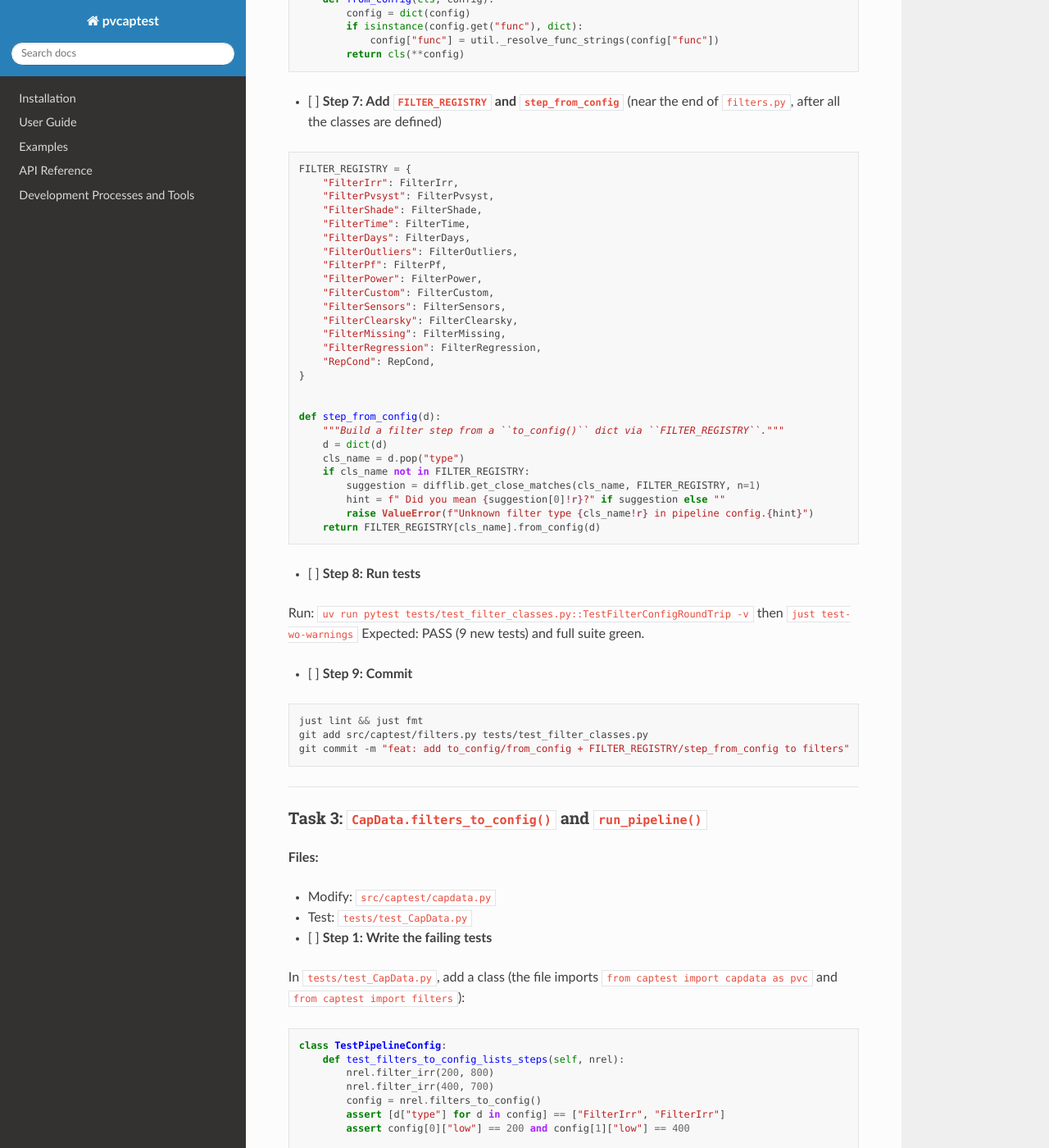
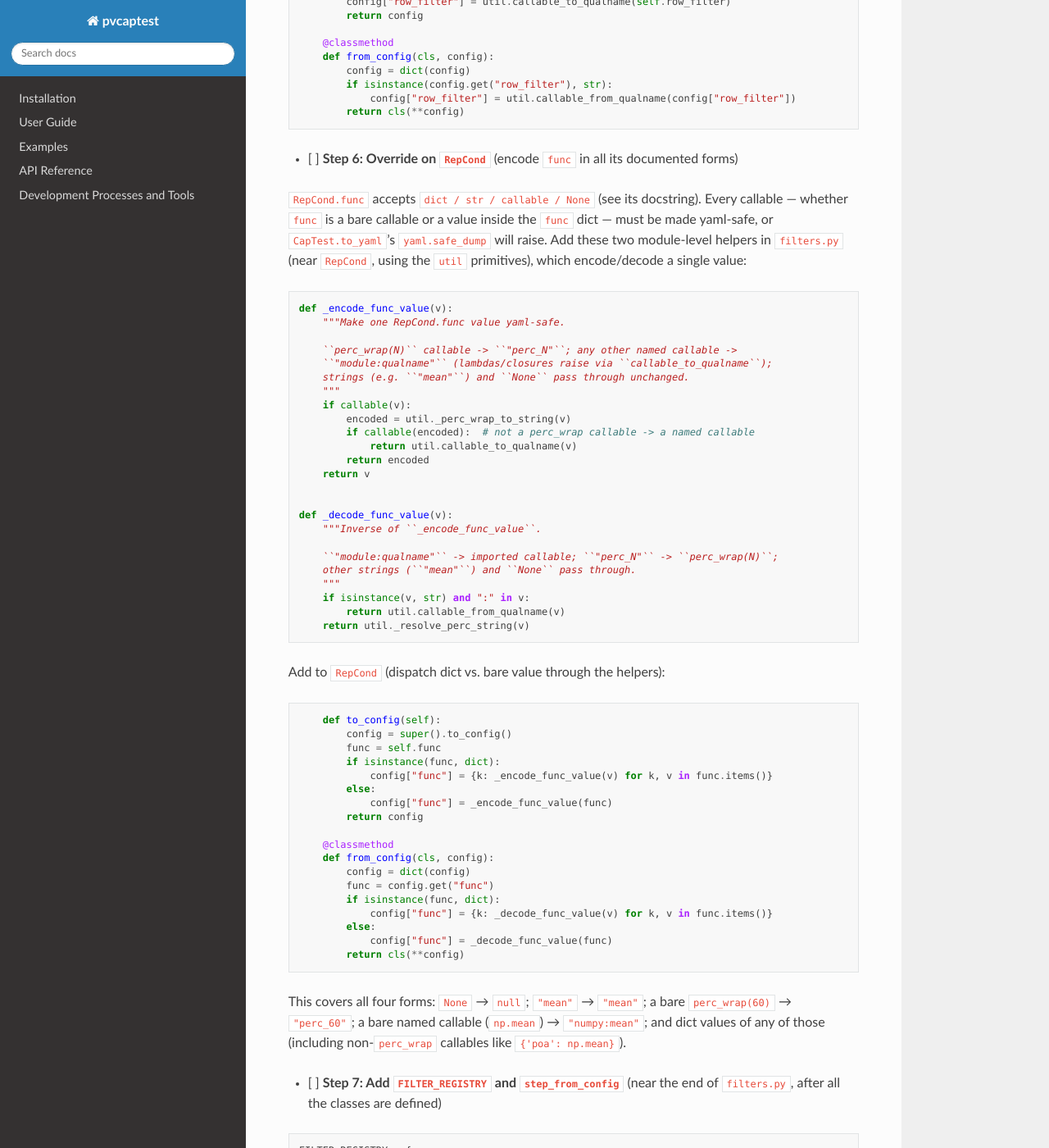
Before and after one commit to pvcaptest/pvcaptest, a Sphinx documentation site: the page built from docs/superpowers/plans/2026-06-06-config-round-trip.md, in a window 1280 px wide and 1400 px high, scrolled down 8319 px. Shown: the whole window at 82% size. Built offline with Sphinx 7.4.7 and the Read the Docs theme 3.1.0, drawn with Linux system fonts in a browser that asks for light colours; pages that are not in the unit, such as notebooks, are missing from menus; some of the changed text lies outside the part shown.

Commit message:
docs: handle all RepCond.func forms in chunk-7 plan (review #111)
RepCond.func is dict/str/callable/None, but the plan only serialized the
dict case — a bare callable would leak into yaml.safe_dump and not
round-trip. Add _encode_func_value/_decode_func_value (perc_wrap->perc_N,
other named callable->module:qualname, str/None passthrough), applied to a
bare func and to each dict value (also fixes non-perc_wrap callables in dict
values). Add tests for str/bare-perc/bare-callable/dict-with-named-callable.
Spec RepCond row updated to match.

Co-Authored-By: Claude Opus 4.8 <noreply@anthropic.com>

````diff
--- a/docs/superpowers/plans/2026-06-06-config-round-trip.md
+++ b/docs/superpowers/plans/2026-06-06-config-round-trip.md
@@ -279,6 +279,33 @@ class TestFilterConfigRoundTrip:
         assert cfg["func"] is None
         assert step_from_config(cfg).func is None
 
+    def test_rep_cond_str_func_roundtrips(self):
+        cfg = RepCond(func="mean").to_config()
+        assert cfg["func"] == "mean"
+        assert step_from_config(cfg).func == "mean"
+
+    def test_rep_cond_bare_perc_wrap_func_roundtrips(self):
+        cfg = RepCond(func=util.perc_wrap(60)).to_config()
+        assert cfg["func"] == "perc_60"
+        assert step_from_config(cfg).func.__name__ == "perc_wrap(60)"
+
+    def test_rep_cond_bare_named_callable_func_roundtrips(self):
+        import numpy as np
+
+        cfg = RepCond(func=np.mean).to_config()
+        assert isinstance(cfg["func"], str) and ":" in cfg["func"]
+        assert step_from_config(cfg).func is np.mean
+
+    def test_rep_cond_dict_with_named_callable_roundtrips(self):
+        import numpy as np
+
+        cfg = RepCond(func={"poa": np.mean, "t_amb": "mean"}).to_config()
+        assert cfg["func"]["t_amb"] == "mean"
+        assert ":" in cfg["func"]["poa"]
+        rebuilt = step_from_config(cfg).func
+        assert rebuilt["poa"] is np.mean
+        assert rebuilt["t_amb"] == "mean"
+
     def test_filter_custom_named_func_roundtrips(self):
         cfg = FilterCustom(pd.DataFrame.head, 3).to_config()
         assert cfg["func"] == "pandas.core.generic:NDFrame.head"
@@ -371,26 +398,61 @@ Add to `FilterSensors`:
         return cls(**config)
 ```
 
-- [ ] **Step 6: Override on `RepCond`** (encode the `func` dict's `perc_wrap` callables)
+- [ ] **Step 6: Override on `RepCond`** (encode `func` in all its documented forms)
 
-Add to `RepCond`:
+`RepCond.func` accepts `dict / str / callable / None` (see its docstring). Every callable — whether `func` is a bare callable or a value inside the `func` dict — must be made yaml-safe, or `CapTest.to_yaml`'s `yaml.safe_dump` will raise. Add these two module-level helpers in `filters.py` (near `RepCond`, using the `util` primitives), which encode/decode a single value:
+
+```python
+def _encode_func_value(v):
+    """Make one RepCond.func value yaml-safe.
+
+    ``perc_wrap(N)`` callable -> ``"perc_N"``; any other named callable ->
+    ``"module:qualname"`` (lambdas/closures raise via ``callable_to_qualname``);
+    strings (e.g. ``"mean"``) and ``None`` pass through unchanged.
+    """
+    if callable(v):
+        encoded = util._perc_wrap_to_string(v)
+        if callable(encoded):  # not a perc_wrap callable -> a named callable
+            return util.callable_to_qualname(v)
+        return encoded
+    return v
+
+
+def _decode_func_value(v):
+    """Inverse of ``_encode_func_value``.
+
+    ``"module:qualname"`` -> imported callable; ``"perc_N"`` -> ``perc_wrap(N)``;
+    other strings (``"mean"``) and ``None`` pass through.
+    """
+    if isinstance(v, str) and ":" in v:
+        return util.callable_from_qualname(v)
+    return util._resolve_perc_string(v)
+```
+
+Add to `RepCond` (dispatch dict vs. bare value through the helpers):
 
 ```python
     def to_config(self):
         config = super().to_config()
-        if isinstance(self.func, dict):
-            config["func"] = {
-                k: util._perc_wrap_to_string(v) for k, v in self.func.items()
-            }
+        func = self.func
+        if isinstance(func, dict):
+            config["func"] = {k: _encode_func_value(v) for k, v in func.items()}
+        else:
+            config["func"] = _encode_func_value(func)
         return config
 
     @classmethod
     def from_config(cls, config):
         config = dict(config)
-        if isinstance(config.get("func"), dict):
-            config["func"] = util._resolve_func_strings(config["func"])
+        func = config.get("func")
+        if isinstance(func, dict):
+            config["func"] = {k: _decode_func_value(v) for k, v in func.items()}
+        else:
+            config["func"] = _decode_func_value(func)
         return cls(**config)
 ```
+
+This covers all four forms: `None` → `null`; `"mean"` → `"mean"`; a bare `perc_wrap(60)` → `"perc_60"`; a bare named callable (`np.mean`) → `"numpy:mean"`; and dict values of any of those (including non-`perc_wrap` callables like `{'poa': np.mean}`).
 
 - [ ] **Step 7: Add `FILTER_REGISTRY` and `step_from_config`** (near the end of `filters.py`, after all the classes are defined)
 
@@ -702,7 +764,7 @@ git commit -m "feat: round-trip meas/sim filter pipelines in the single CapTest
 - `FILTER_REGISTRY` + `step_from_config` with `difflib` suggestion → Task 2 Step 7 + the `test_unknown_type_suggests_closest` test. ✓
 - Export **all params explicitly** (decision A) → base `to_config` dumps every param incl. `None`; pinned by `test_base_to_config_includes_all_params`. ✓
 - Omit `overrides.rep_conditions` when a `RepCond` step exists (decision B) → Task 4 Step 3; pinned by `test_rep_cond_step_omits_overrides_rep_conditions` / `test_rep_conditions_kept_without_rep_cond_step`. ✓
-- Callable serialization: `FilterCustom.func`/`FilterSensors.row_filter` module-qualified (`callable_to/from_qualname`), lambdas raise; `RepCond.func` perc_N → Task 1 (helpers) + Task 2 (overrides). ✓
+- Callable serialization: `FilterCustom.func`/`FilterSensors.row_filter` module-qualified (`callable_to/from_qualname`), lambdas raise; `RepCond.func` handles **all documented forms** — `None`, `str` (`"mean"`), bare `perc_wrap` (→`perc_N`), bare named callable (→`module:qualname`), and dict values of any of those — via `_encode_func_value`/`_decode_func_value` → Task 1 (helpers) + Task 2 Step 6. Covered by `test_rep_cond_*` (dict-perc, none, str, bare-perc, bare-callable, dict-with-named-callable). ✓
 - `perc_wrap` + perc helpers moved to `util.py`, re-exported from `captest.captest` → Task 1. ✓
 - Load/replay: `from_mapping`/`from_yaml` re-applies after data load + `setup()` → Task 4 Step 4; pinned by `test_from_mapping_reapplies_pipelines`. ✓
 - Errors: unknown type (difflib), malformed callable ref, lambda export → covered by Task 1/2 tests. ✓
````
Also changed, not shown: docs/superpowers/specs/2026-04-03-filter-class-refactor-design.md (+1 -1 lines).
